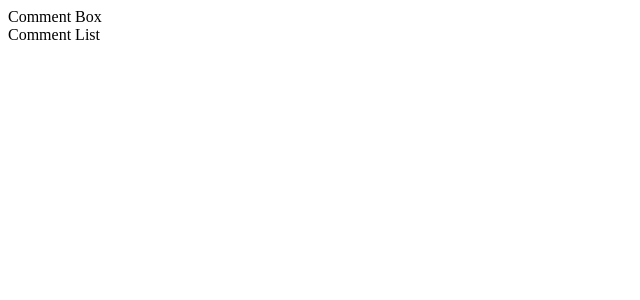
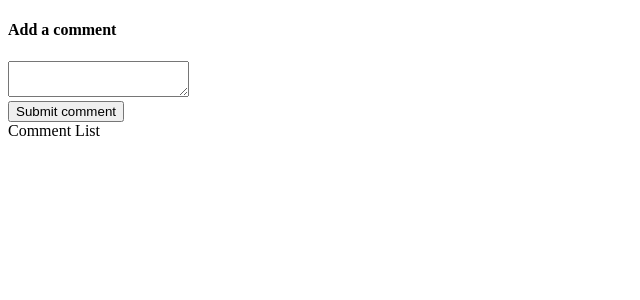
Before and after one commit to FJBelmonte/react-redux-course-advanced-testing, a React (Create React App) app: page / in a window 1280 px wide. Shown: the top 300 px of the page, without its empty margins (0-640 px from the left). Built offline with nearby package versions, Linux system fonts and the light colour scheme.

Commit message:
lesson 32

```diff
--- /dev/null
+++ b/jsconfig.json
@@ -0,0 +1,6 @@
+{
+    "compilerOptions": {
+        "baseUrl": "src"
+    },
+    "include": ["src"]
+}
--- a/src/components/App.js
+++ b/src/components/App.js
@@ -1,5 +1,5 @@
-import CommentBox from "./CommentBox";
-import CommentList from "./CommentList";
+import CommentBox from "components/CommentBox";
+import CommentList from "components/CommentList";
 import React from "react";
 
 export default () => {
--- a/src/components/CommentBox.js
+++ b/src/components/CommentBox.js
@@ -1,5 +1,18 @@
-import React from "react";
+import React, { useState } from "react";
 
-export default () => {
-  return <div>Comment Box</div>;
-};
+export default function CommentBox() {
+  const [comment, setComment] = useState("");
+  return (
+    <form
+      onSubmit={e => {
+        e.preventDefault();
+        setComment("");
+      }}>
+      <h4>Add a comment</h4>
+      <textarea value={comment} onChange={e => setComment(e.target.value)} />
+      <div>
+        <button>Submit comment</button>
+      </div>
+    </form>
+  );
+}
--- a/src/index.js
+++ b/src/index.js
@@ -1,4 +1,4 @@
-import App from "./components/App";
+import App from "components/App";
 import React from "react";
 import ReactDOM from "react-dom";
 
```
Also changed, not shown: 2 other files (tests, documents, lock files or other folders).
